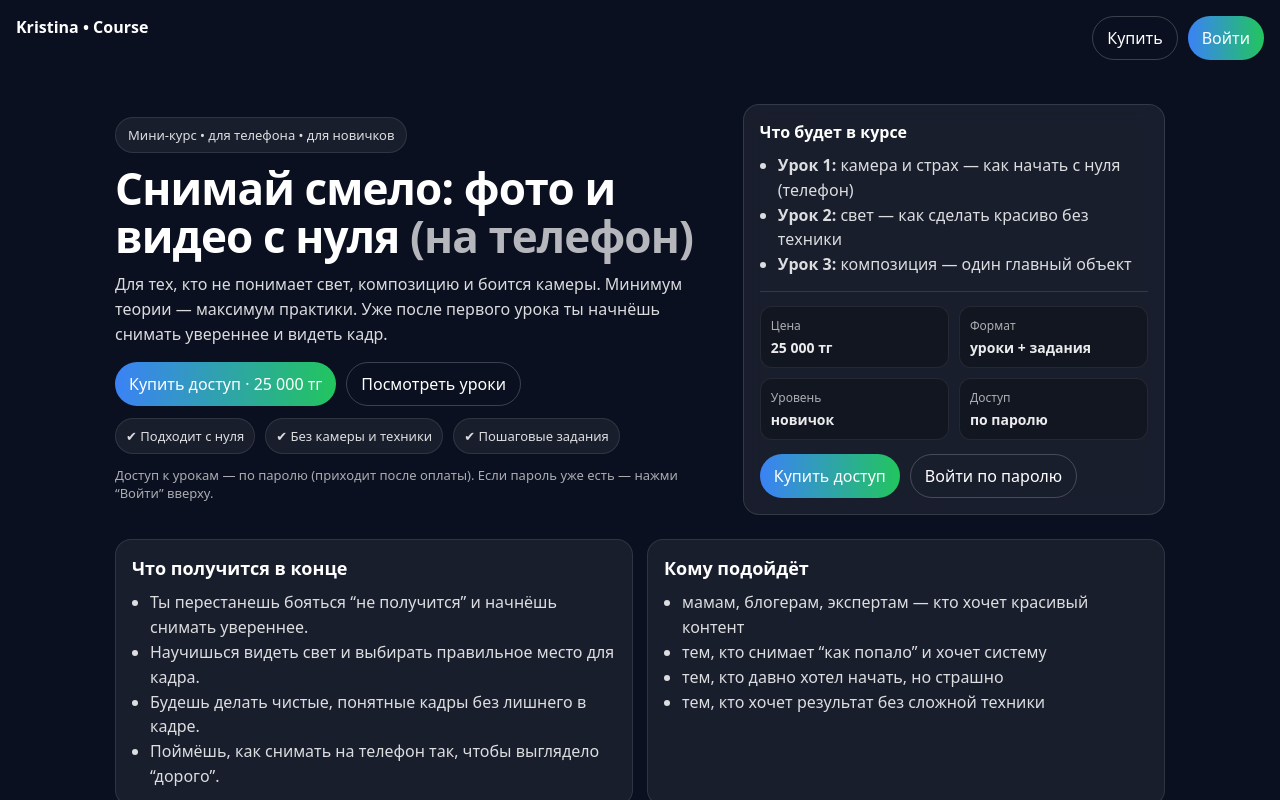
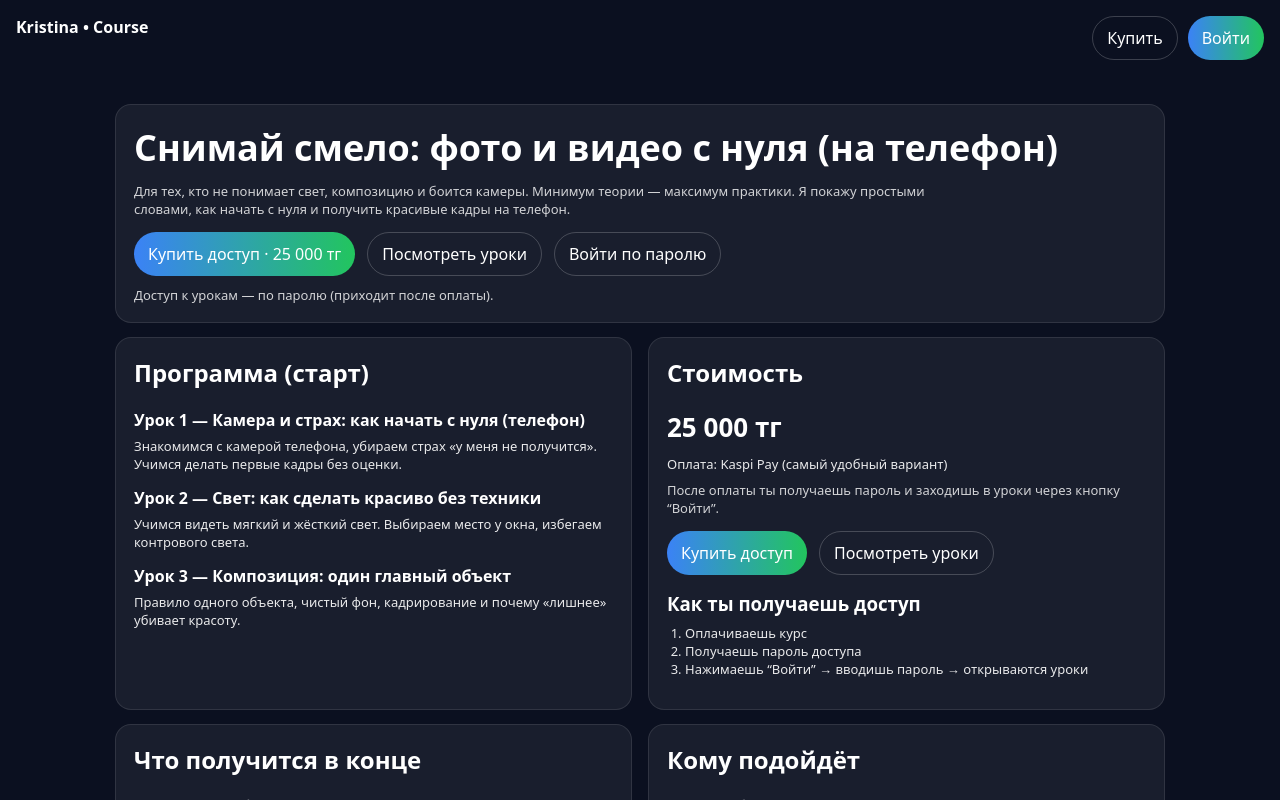
Before and after one commit to kristimslibreht-creator/photo-video-course-v2, a Next.js app: page / in a window 1280 px wide. Shown: the top 800 px of the page. Built offline with nearby package versions, Linux system fonts and the light colour scheme.

Commit message:
Update page.tsx

```diff
--- a/app/page.tsx
+++ b/app/page.tsx
@@ -9,308 +9,124 @@ export default function HomePage() {
     <>
       <Nav />
 
-      <main className="container">
+      <main className="container" style={{ paddingTop: 28, paddingBottom: 28 }}>
         {/* HERO */}
-        <section className="hero">
-          <div>
-            <p className="pill">Мини-курс • для телефона • для новичков</p>
+        <section className="card" style={{ padding: 18 }}>
+          <h1 style={{ fontSize: 36, margin: "0 0 10px" }}>
+            Снимай смело: фото и видео с нуля (на телефон)
+          </h1>
 
-            <h1 className="h1">
-              Снимай смело: фото и видео с нуля <span className="muted">(на телефон)</span>
-            </h1>
+          <p className="small" style={{ marginTop: 0, maxWidth: 820 }}>
+            Для тех, кто не понимает свет, композицию и боится камеры.
+            Минимум теории — максимум практики. Я покажу простыми словами,
+            как начать с нуля и получить красивые кадры на телефон.
+          </p>
 
-            <p className="lead">
-              Для тех, кто не понимает свет, композицию и боится камеры.
-              Минимум теории — максимум практики. Уже после первого урока ты начнёшь
-              снимать увереннее и видеть кадр.
-            </p>
+          <div style={{ display: "flex", gap: 12, flexWrap: "wrap", marginTop: 14 }}>
+            <Link className="btn btnPrimary" href="/buy">
+              Купить доступ · {price}
+            </Link>
+            <Link className="btn" href="/course">
+              Посмотреть уроки
+            </Link>
+            <Link className="btn" href="/login?next=%2Fcourse">
+              Войти по паролю
+            </Link>
+          </div>
 
-            <div className="ctaRow">
+          <div className="small" style={{ marginTop: 10, opacity: 0.8 }}>
+            Доступ к урокам — по паролю (приходит после оплаты).
+          </div>
+        </section>
+
+        {/* PROGRAM */}
+        <section className="grid2" style={{ marginTop: 14 }}>
+          <div className="card" style={{ padding: 18 }}>
+            <h2 style={{ marginTop: 0 }}>Программа (старт)</h2>
+
+            <div style={{ marginTop: 12 }}>
+              <b>Урок 1 — Камера и страх: как начать с нуля (телефон)</b>
+              <div className="small" style={{ opacity: 0.9, marginTop: 6 }}>
+                Знакомимся с камерой телефона, убираем страх «у меня не получится».
+                Учимся делать первые кадры без оценки.
+              </div>
+            </div>
+
+            <div style={{ marginTop: 14 }}>
+              <b>Урок 2 — Свет: как сделать красиво без техники</b>
+              <div className="small" style={{ opacity: 0.9, marginTop: 6 }}>
+                Учимся видеть мягкий и жёсткий свет. Выбираем место у окна,
+                избегаем контрового света.
+              </div>
+            </div>
+
+            <div style={{ marginTop: 14 }}>
+              <b>Урок 3 — Композиция: один главный объект</b>
+              <div className="small" style={{ opacity: 0.9, marginTop: 6 }}>
+                Правило одного объекта, чистый фон, кадрирование и почему
+                «лишнее» убивает красоту.
+              </div>
+            </div>
+          </div>
+
+          {/* PRICE + HOW */}
+          <div className="card" style={{ padding: 18 }}>
+            <h2 style={{ marginTop: 0 }}>Стоимость</h2>
+            <div style={{ fontSize: 26, fontWeight: 800, marginTop: 6 }}>{price}</div>
+
+            <div className="small" style={{ marginTop: 10, opacity: 0.9 }}>
+              Оплата: Kaspi Pay (самый удобный вариант)
+            </div>
+
+            <div className="small" style={{ marginTop: 8 }}>
+              После оплаты ты получаешь пароль и заходишь в уроки через кнопку “Войти”.
+            </div>
+
+            <div style={{ display: "flex", gap: 12, flexWrap: "wrap", marginTop: 14 }}>
               <Link className="btn btnPrimary" href="/buy">
-                Купить доступ · {price}
+                Купить доступ
               </Link>
-
-              <Link className="btn btnGhost" href="/course">
+              <Link className="btn" href="/course">
                 Посмотреть уроки
               </Link>
             </div>
 
-            <div className="badges">
-              <span className="badge">✔ Подходит с нуля</span>
-              <span className="badge">✔ Без камеры и техники</span>
-              <span className="badge">✔ Пошаговые задания</span>
-            </div>
-
-            <p className="hint">
-              Доступ к урокам — по паролю (приходит после оплаты).
-              Если пароль уже есть — нажми “Войти” вверху.
-            </p>
-          </div>
-
-          {/* right card */}
-          <div className="card cardGlass">
-            <h3 className="cardTitle">Что будет в курсе</h3>
-
-            <ul className="list">
-              <li>
-                <b>Урок 1:</b> камера и страх — как начать с нуля (телефон)
-              </li>
-              <li>
-                <b>Урок 2:</b> свет — как сделать красиво без техники
-              </li>
-              <li>
-                <b>Урок 3:</b> композиция — один главный объект
-              </li>
-            </ul>
-
-            <div className="divider" />
-
-            <div className="miniGrid">
-              <div className="mini">
-                <div className="miniTitle">Цена</div>
-                <div className="miniValue">{price}</div>
-              </div>
-              <div className="mini">
-                <div className="miniTitle">Формат</div>
-                <div className="miniValue">уроки + задания</div>
-              </div>
-              <div className="mini">
-                <div className="miniTitle">Уровень</div>
-                <div className="miniValue">новичок</div>
-              </div>
-              <div className="mini">
-                <div className="miniTitle">Доступ</div>
-                <div className="miniValue">по паролю</div>
-              </div>
-            </div>
-
-            <div className="cardActions">
-              <Link className="btn btnPrimary" href="/buy">
-                Купить доступ
-              </Link>
-              <Link className="btn btnGhost" href="/login?next=%2Fcourse">
-                Войти по паролю
-              </Link>
+            <div style={{ marginTop: 16 }}>
+              <h3 style={{ margin: "0 0 8px" }}>Как ты получаешь доступ</h3>
+              <ol className="small" style={{ marginTop: 0, paddingLeft: 18, opacity: 0.9 }}>
+                <li>Оплачиваешь курс</li>
+                <li>Получаешь пароль доступа</li>
+                <li>Нажимаешь “Войти” → вводишь пароль → открываются уроки</li>
+              </ol>
             </div>
           </div>
         </section>
 
-        {/* BENEFITS */}
-        <section className="grid2">
-          <div className="card">
-            <h2 className="h2">Что получится в конце</h2>
-            <ul className="list">
-              <li>Ты перестанешь бояться “не получится” и начнёшь снимать увереннее.</li>
-              <li>Научишься видеть свет и выбирать правильное место для кадра.</li>
-              <li>Будешь делать чистые, понятные кадры без лишнего в кадре.</li>
-              <li>Поймёшь, как снимать на телефон так, чтобы выглядело “дорого”.</li>
+        {/* RESULTS + WHO */}
+        <section className="grid2" style={{ marginTop: 14 }}>
+          <div className="card" style={{ padding: 18 }}>
+            <h2 style={{ marginTop: 0 }}>Что получится в конце</h2>
+            <ul className="small" style={{ marginTop: 10, paddingLeft: 18, opacity: 0.9 }}>
+              <li>Перестанешь бояться камеры и начнёшь снимать увереннее</li>
+              <li>Поймёшь, как выбирать свет и место для кадра</li>
+              <li>Начнёшь делать “чистые” кадры без хаоса</li>
+              <li>Сможешь снимать на телефон красиво и понятно</li>
             </ul>
           </div>
 
-          <div className="card">
-            <h2 className="h2">Кому подойдёт</h2>
-            <ul className="list">
-              <li>мамам, блогерам, экспертам — кто хочет красивый контент</li>
-              <li>тем, кто снимает “как попало” и хочет систему</li>
-              <li>тем, кто давно хотел начать, но страшно</li>
-              <li>тем, кто хочет результат без сложной техники</li>
+          <div className="card" style={{ padding: 18 }}>
+            <h2 style={{ marginTop: 0 }}>Кому подойдёт</h2>
+            <ul className="small" style={{ marginTop: 10, paddingLeft: 18, opacity: 0.9 }}>
+              <li>Мамам, блогерам, экспертам — кто хочет красивый контент</li>
+              <li>Тем, кто снимает “как попало” и хочет систему</li>
+              <li>Тем, кто хочет начать, но страшно</li>
+              <li>Тем, кто хочет результат без техники и сложных настроек</li>
             </ul>
-          </div>
-        </section>
-
-        {/* HOW IT WORKS */}
-        <section className="card how">
-          <h2 className="h2">Как ты получаешь доступ</h2>
-          <ol className="steps">
-            <li>Оплачиваешь курс.</li>
-            <li>Получаешь пароль доступа.</li>
-            <li>Нажимаешь “Войти” → вводишь пароль → открываются уроки.</li>
-          </ol>
-
-          <div className="ctaRow" style={{ marginTop: 12 }}>
-            <Link className="btn btnPrimary" href="/buy">
-              Купить доступ · {price}
-            </Link>
-            <Link className="btn btnGhost" href="/course">
-              Посмотреть уроки
-            </Link>
           </div>
         </section>
       </main>
 
       <Footer />
-
-      {/* СТИЛИ ТОЛЬКО ДЛЯ ЭТОЙ СТРАНИЦЫ */}
-      <style jsx>{`
-        .hero {
-          display: grid;
-          grid-template-columns: 1.3fr 0.9fr;
-          gap: 18px;
-          padding: 28px 0 10px;
-          align-items: start;
-        }
-
-        @media (max-width: 980px) {
-          .hero {
-            grid-template-columns: 1fr;
-          }
-        }
-
-        .pill {
-          display: inline-flex;
-          align-items: center;
-          gap: 8px;
-          padding: 8px 12px;
-          border-radius: 999px;
-          background: rgba(255, 255, 255, 0.06);
-          border: 1px solid rgba(255, 255, 255, 0.1);
-          color: rgba(255, 255, 255, 0.85);
-          font-size: 13px;
-          margin-bottom: 12px;
-        }
-
-        .h1 {
-          font-size: 44px;
-          line-height: 1.08;
-          margin: 0 0 12px;
-          letter-spacing: -0.02em;
-        }
-
-        @media (max-width: 980px) {
-          .h1 {
-            font-size: 34px;
-          }
-        }
-
-        .muted {
-          color: rgba(255, 255, 255, 0.7);
-          font-weight: 600;
-        }
-
-        .lead {
-          font-size: 16px;
-          line-height: 1.55;
-          color: rgba(255, 255, 255, 0.85);
-          margin: 0 0 16px;
-          max-width: 720px;
-        }
-
-        .ctaRow {
-          display: flex;
-          gap: 10px;
-          flex-wrap: wrap;
-          margin: 12px 0 12px;
-        }
-
-        .badges {
-          display: flex;
-          gap: 10px;
-          flex-wrap: wrap;
-          margin-top: 10px;
-        }
-
-        .badge {
-          font-size: 13px;
-          color: rgba(255, 255, 255, 0.85);
-          background: rgba(255, 255, 255, 0.06);
-          border: 1px solid rgba(255, 255, 255, 0.1);
-          border-radius: 999px;
-          padding: 8px 10px;
-        }
-
-        .hint {
-          margin-top: 12px;
-          font-size: 13px;
-          color: rgba(255, 255, 255, 0.65);
-        }
-
-        .cardGlass {
-          background: rgba(255, 255, 255, 0.06);
-          border: 1px solid rgba(255, 255, 255, 0.12);
-          border-radius: 16px;
-          padding: 16px;
-          backdrop-filter: blur(10px);
-        }
-
-        .cardTitle {
-          margin: 0 0 10px;
-          font-size: 16px;
-        }
-
-        .list {
-          margin: 0;
-          padding-left: 18px;
-          color: rgba(255, 255, 255, 0.85);
-          line-height: 1.55;
-        }
-
-        .divider {
-          height: 1px;
-          background: rgba(255, 255, 255, 0.12);
-          margin: 14px 0;
-        }
-
-        .miniGrid {
-          display: grid;
-          grid-template-columns: 1fr 1fr;
-          gap: 10px;
-        }
-
-        .mini {
-          padding: 10px;
-          border-radius: 12px;
-          background: rgba(0, 0, 0, 0.25);
-          border: 1px solid rgba(255, 255, 255, 0.08);
-        }
-
-        .miniTitle {
-          font-size: 12px;
-          color: rgba(255, 255, 255, 0.65);
-          margin-bottom: 4px;
-        }
-
-        .miniValue {
-          font-size: 14px;
-          color: rgba(255, 255, 255, 0.92);
-          font-weight: 700;
-        }
-
-        .cardActions {
-          display: flex;
-          gap: 10px;
-          flex-wrap: wrap;
-          margin-top: 14px;
-        }
-
-        .grid2 {
-          display: grid;
-          grid-template-columns: 1fr 1fr;
-          gap: 14px;
-          margin-top: 14px;
-        }
-
-        @media (max-width: 980px) {
-          .grid2 {
-            grid-template-columns: 1fr;
-          }
-        }
-
-        .h2 {
-          margin: 0 0 10px;
-          font-size: 18px;
-        }
-
-        .how {
-          margin-top: 14px;
-        }
-
-        .steps {
-          margin: 0;
-          padding-left: 18px;
-          color: rgba(255, 255, 255, 0.85);
-          line-height: 1.55;
-        }
-      `}</style>
     </>
   );
 }
```
